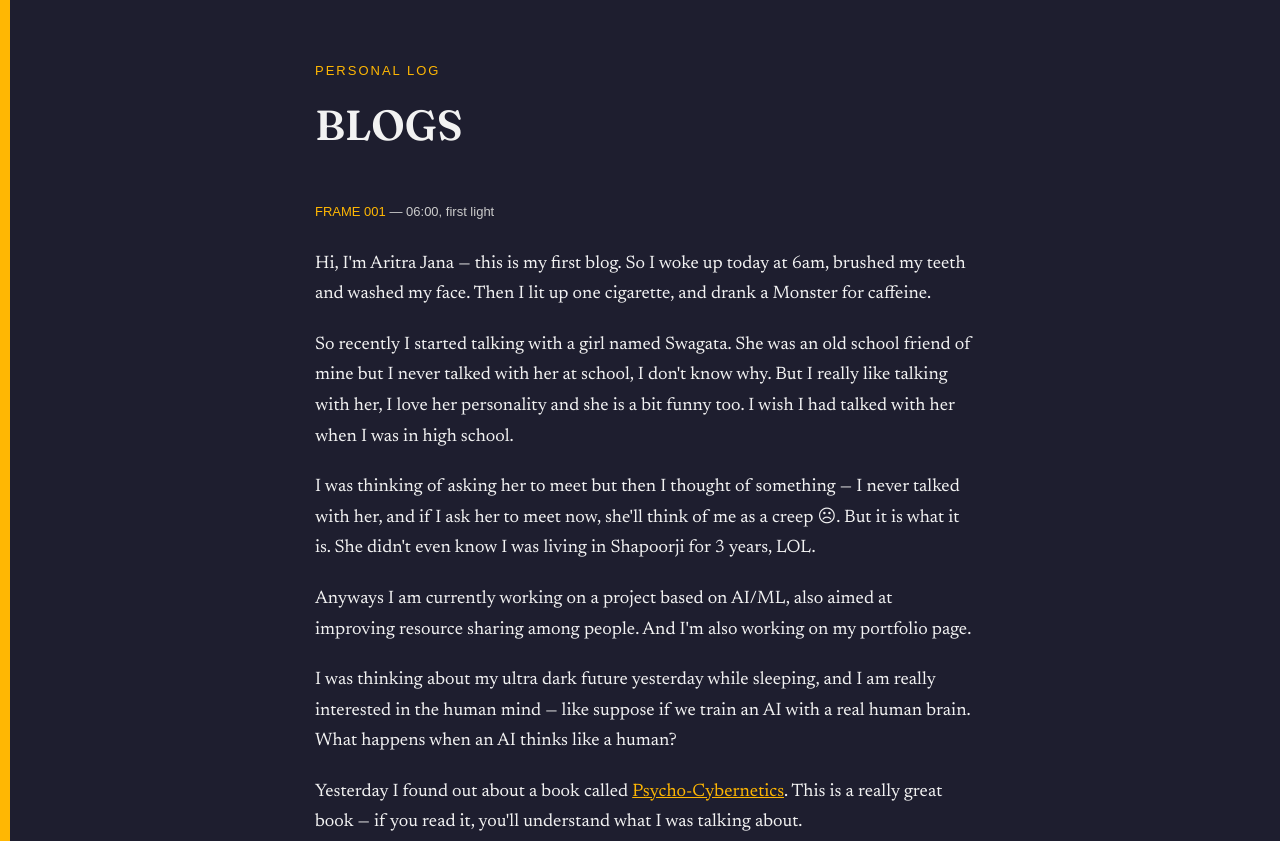
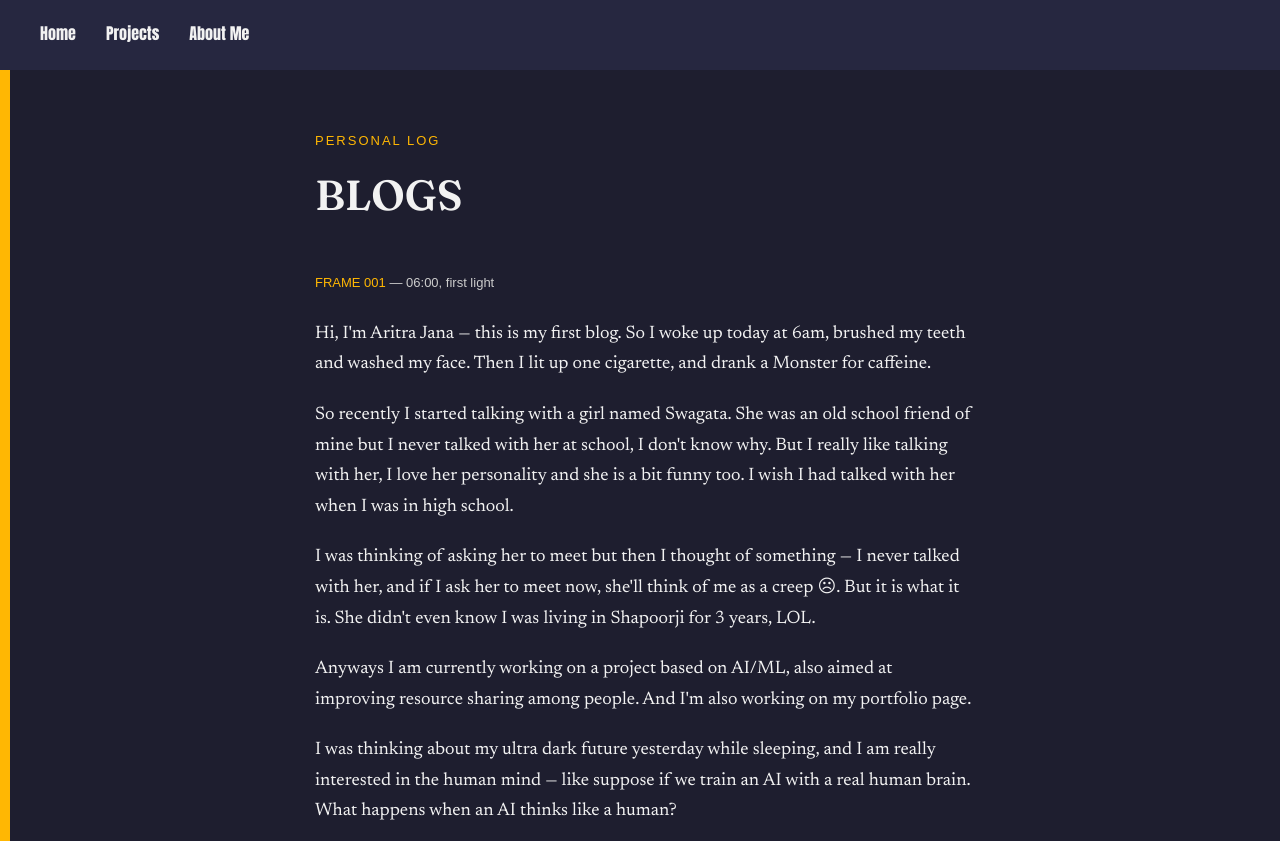
Before and after one commit to Aritnatic/Aritra_Blog_Page, a plain HTML site: page blogs.html in a window 1280 px wide. Shown: the top 841 px of the page. Drawn offline with Linux system fonts and the light colour scheme.

Commit message:
Added ABOUT ME PAGE

```diff
--- a/bl.css
+++ b/bl.css
@@ -100,3 +100,35 @@ body {
         font-size: 32px;
     }
 }
+/*This section is only fo the navbar*/
+.navbar {
+    display: flex;
+    justify-content: space-between;
+    align-items: center;
+    background-color: #262740;
+    padding: 20px 40px;
+}
+
+.nav-links{
+    display: flex;
+    list-style: none;
+    gap: 30px;
+}
+
+.nav-links a {
+    color: #f2f2f2;
+    text-decoration: none;
+    font-size: 16px;
+    font-family: Impact, Haettenschweiler, 'Arial Narrow Bold', sans-serif;
+
+}
+
+.nav-links a:hover {
+    color: #ffb703;
+}
+
+.nav-links a {
+    color: #f2f2f2;
+    text-decoration: none;
+    font-size: 16px;
+}
--- a/blogs.html
+++ b/blogs.html
@@ -11,6 +11,13 @@
     <link rel="icon" type="image/png" href="Images/noun-robotic-hand-2838656.png">
 </head>
 <body>
+    <div class="navbar">
+        <ul class="nav-links">
+            <li><a href="index.html">Home</a></li>
+            <li><a href="#Projects">Projects</a></li>
+            <li><a href="about.html">About Me</a></li>
+        </ul>
+    </div>
 
     <section id="blogs_entity">
 
--- a/style.css
+++ b/style.css
@@ -36,6 +36,7 @@ body {
     color: #f2f2f2;
     text-decoration: none;
     font-size: 16px;
+    font-family: Impact, Haettenschweiler, 'Arial Narrow Bold', sans-serif;
 }
 
 .nav-links a:hover {
@@ -106,3 +107,15 @@ body {
     object-fit: cover;
     border: 3px solid #ffb703;
 }
+
+/* About me section */
+
+.about{
+    gap: 15px;
+    font-size: 18px;
+    align-items: flex-start;
+    align-self: center;
+    text-align: left;
+
+    font-family:'Lucida Sans', 'Lucida Sans Regular', 'Lucida Grande', 'Lucida Sans Unicode', Geneva, Verdana, sans-serif;
+}
```
Also changed, not shown: about.html (added, +33 -0 lines), index.html (+1 -1 lines).
